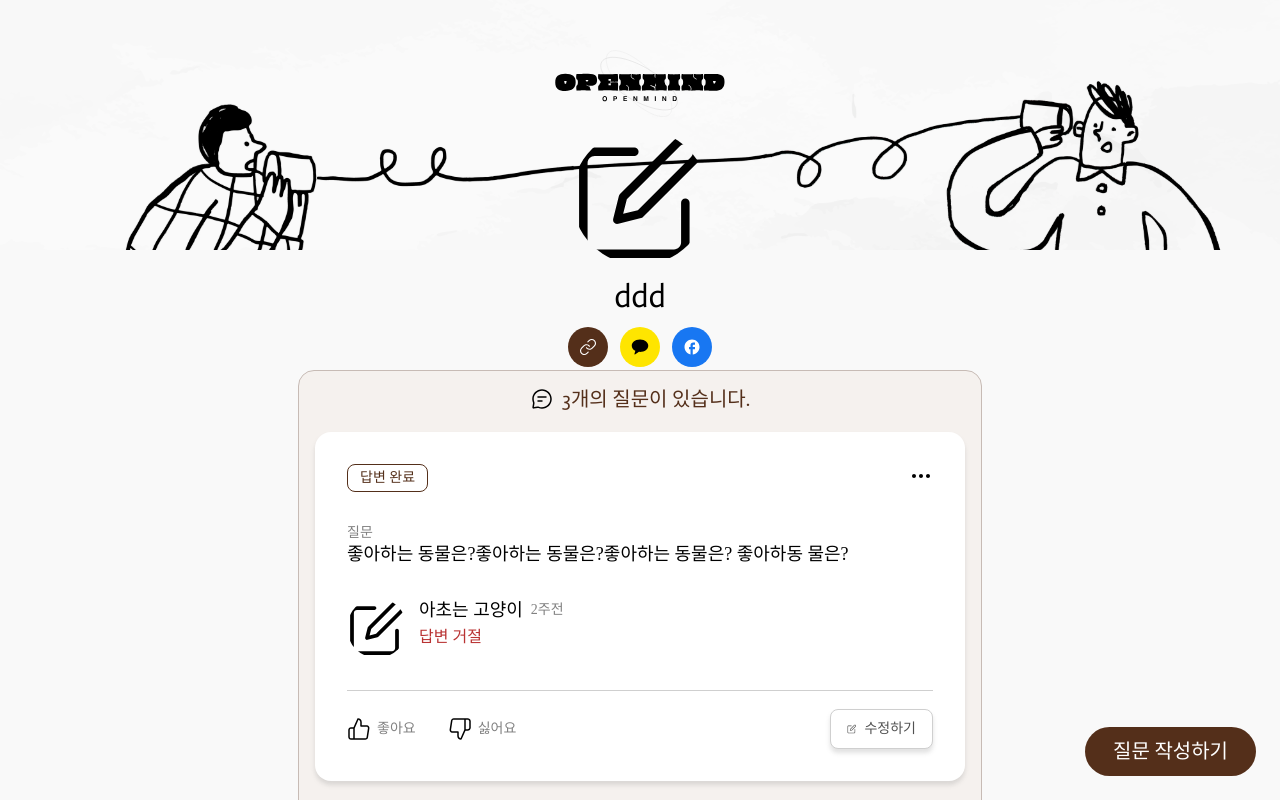
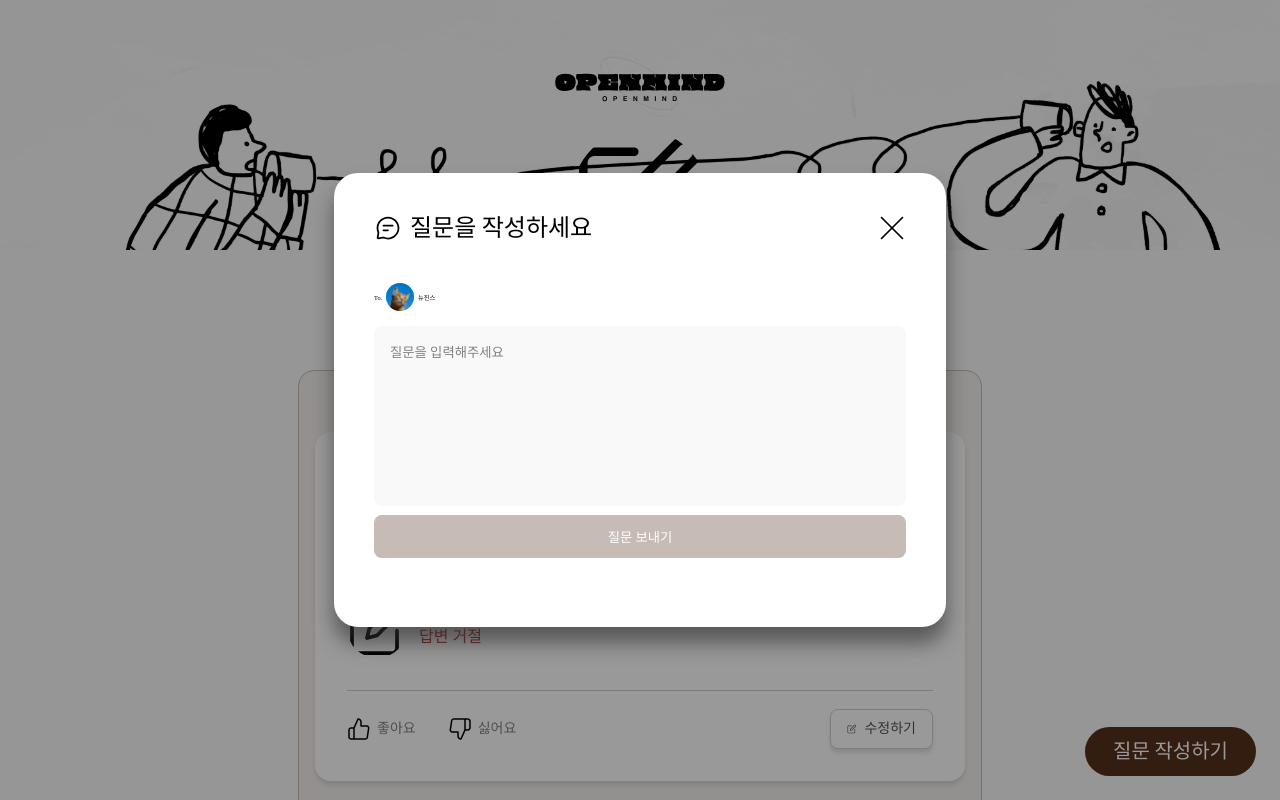
Before and after one commit to Ssong-Q/OpenMind, a React (Create React App) app: page /post/1 in a window 1280 px wide. Both pictures are taken after a click on the button "질문 작성하기". Shown: the top 800 px of the page. Built offline with nearby package versions, Linux system fonts and the light colour scheme; a web font is replaced by a local one.

Commit message:
feat: QuestionModal 기능 구현

```diff
--- a/src/api/api.js
+++ b/src/api/api.js
@@ -25,3 +25,19 @@ export async function postSubjects(formData) {
   const body = await response.json();
   return body;
 }
+
+export async function postSubjectsQuestion(id, formData) {
+  const response = await fetch(`${BASE_URL}/subjects/${id}/questions/`, {
+    method: 'POST',
+    headers: {
+      'Content-Type': 'application/json',
+    },
+    body: formData,
+  });
+  if (!response.ok) {
+    throw new Error('질문 생성에 실패하였습니다');
+  }
+  const body = await response.json();
+  console.log(body);
+  return body;
+}
--- a/src/components/common/InputTextArea/InputTextArea.jsx
+++ b/src/components/common/InputTextArea/InputTextArea.jsx
@@ -1,23 +1,25 @@
 import { useState } from 'react';
 import * as Styled from './StyleInputTextArea.js';
 
-const InputTextArea = () => {
-  const [isFocused, setIsFocused] = useState('false');
+const InputTextArea = ({ value, onChange }) => {
+  const [focused, setFocused] = useState('false');
 
   const handleInputFocus = () => {
-    setIsFocused('true');
+    setFocused('true');
   };
 
   const handleInputBlur = () => {
-    setIsFocused('false');
+    setFocused('false');
   };
 
   return (
     <Styled.InputTextArea
-      isFocused={isFocused}
+      $focused={focused}
       onFocus={handleInputFocus}
       onBlur={handleInputBlur}
-      placeholder="이름을 입력하세요"
+      placeholder="질문을 입력해주세요"
+      onChange={onChange}
+      value={value}
     />
   );
 };
--- a/src/components/common/InputTextArea/StyleInputTextArea.js
+++ b/src/components/common/InputTextArea/StyleInputTextArea.js
@@ -1,12 +1,12 @@
 import styled from 'styled-components';
 
 export const InputTextArea = styled.textarea`
-  width: 336px;
-  height: 140px;
+  width: 100%;
+  height: 100%;
   resize : none;
   padding: 16px;
   background-color: var(--gray20);
-  outline-color : ${({ isFocused }) => (isFocused === 'true') && 'border: 1px solid var(--brown40)'};
+  outline-color : ${(props) => (props.$focused === 'true') && 'border: 1px solid var(--brown40)'};
   border : none;
   border-radius: 8px;
 
--- /dev/null
+++ b/src/components/common/ModalQuestionTItle/ModalQuestionTItle.jsx
@@ -0,0 +1,19 @@
+import { ReactComponent as Message} from 'assets/icon/messages.svg';
+import { ReactComponent as CloseButton} from 'assets/icon/close.svg';
+import * as Styled from './StyleModalQuestionTitle';
+
+const ModalQuestionTitle = ({onClick}) => {
+  return (
+    <>
+      <Styled.TitleBox>
+        <Styled.Title>
+          <Message width={28} height={28} fill={'var(--gray60)'}/>
+          질문을 작성하세요
+        </Styled.Title>
+        <CloseButton width={28} height={28} fill={'var(--gray60)'} onClick={onClick}/>
+      </Styled.TitleBox>
+    </>
+  )
+}
+
+export default ModalQuestionTitle;
--- /dev/null
+++ b/src/components/common/ModalQuestionTItle/StyleModalQuestionTitle.js
@@ -0,0 +1,20 @@
+import { styled } from "styled-components";
+
+export const TitleBox = styled.div`
+  display: flex;
+  justify-content: space-between;
+  align-items: center;
+`
+export const Title = styled(TitleBox)`
+  gap : 8px;
+  color: var(--gray60);
+  font-family: Actor;
+  font-size: 2.4rem;
+  font-weight: 400;
+  line-height: 30px;
+
+  @media (max-width:767px){
+    font-size : 2rem;
+    line-height: 25px;
+  }
+`
--- a/src/components/containers/Modal/Modal.js
+++ b/src/components/containers/Modal/Modal.js
@@ -1,3 +1,4 @@
+import { ButtonBox } from 'components/common/ButtonBox/StyleButtonBox';
 import styled, { keyframes } from 'styled-components';
 import closeBtnImg from 'assets/icon/close.svg';
 import spinnerImg from 'assets/spinner.png';
@@ -47,3 +48,54 @@ export const Spinner = styled.div`
   background-repeat: no-repeat;
   background-position: center;
 `;
+
+export const Container = styled.div`
+  display : flex;
+  flex-direction : column;
+  z-index: 9999;
+  position: absolute;
+  top: 50%;
+  left: 50%;
+  width : 612px;
+  height: 454px;
+  transform: translate(-50%, -50%);
+  padding : 40px 40px 70px;
+  background-color: var(--gray10);
+  border-radius: 24px;
+  box-shadow: var(--shadow-3pt);
+
+  @media (max-width: 767px) {
+    padding : 22.5px 24px 24px;
+    width: 327px;
+    height: 568px;
+  }
+`;
+
+export const User = styled.div`
+  display : flex;
+  align-items : center;
+  gap : 4px;
+  margin-top: 40px;
+  margin-bottom : 15px;
+
+  img{
+    width : 28px;
+    height : 28px;
+  }
+`
+
+export const Form = styled.form`
+  height : 180px;
+
+  @media (max-width: 767px) {
+    height: 358px;
+  }
+`
+
+export const Button = styled(ButtonBox)`
+  margin-top: 8px;
+  width : 100%;
+  border : none;
+  color : #fff;
+  background-color: ${(props) => props.$active ? `var(--brown40)` : `var(--brown30)`};
+`
--- /dev/null
+++ b/src/components/containers/Modal/WriteQuestionModal.jsx
@@ -0,0 +1,69 @@
+import { useState } from 'react';
+import ModalPortal from 'Portal';
+import { InputTextArea, ModalQuestionTitle } from 'components';
+import { postSubjectsQuestion } from 'api/api';
+import { StyledGlobal } from 'style/StyleGlobal';
+import * as Style from './Modal';
+import randomImg from 'assets/profile-image.svg';
+
+const WriteQuestionModal = ({ onClose, name = '뉴진스', id = 80 }) => {
+  const [value, setValue] = useState('');
+  const [active, setActive] = useState(false);
+
+  const handleClose = () => {
+    onClose(false);
+  };
+
+  const handleSubmit = async (e) => {
+    e.preventDefault;
+    const formData = JSON.stringify({ content: `${value}` });
+    const response = await postSubjectsQuestion(id, formData);
+    console.log(response)
+    /*try{
+      const{subjectId, content} = response;
+      getCreateForm(subjectId, content);
+    }catch(error){
+      setActive(true)imageSource={randomImg},
+    }*/
+  };
+
+  const handleInputChange = (e) => {
+    const inputValue = e.target.value;
+    setValue(inputValue);
+    setActive(inputValue.trim() !== '');
+  };
+
+  const handleButtonClick = (e) => {
+    e.preventDefault;
+  };
+
+  return (
+    <>
+      <StyledGlobal />
+      <ModalPortal>
+        <Style.ModalBackground onClick={handleClose} />
+        <Style.Container>
+          <ModalQuestionTitle onClick={handleClose} />
+          <Style.User>
+            <span>To.</span>
+            <img src={randomImg} />
+            <span>{name}</span>
+          </Style.User>
+          <Style.Form onSubmit={handleSubmit}>
+            <InputTextArea onChange={handleInputChange} value={value} />
+            <Style.Button
+              type="submit"
+              onClick={handleButtonClick}
+              disabled={!active}
+              $active={active}
+            >
+              질문 보내기
+            </Style.Button>
+          </Style.Form>
+        </Style.Container>
+      </ModalPortal>
+    </>
+  );
+};
+
+export default WriteQuestionModal;
--- a/src/components/index.js
+++ b/src/components/index.js
@@ -13,6 +13,7 @@ export { default as ThumbsDownButton } from './common/ReactionButton/ThumbsDownD
 export { default as ThumbsUpButton } from './common/ReactionButton/ThumbsUpButton';
 export { default as QuestionBox } from './common/QuestionBox/QuestionBox';
 export { default as Pagination } from './common/PageButton/Pagination';
+export { default as ModalQuestionTitle } from './common/ModalQuestionTItle/ModalQuestionTItle';
 export { default as DropDown } from './containers/DropDown/DropDown';
 export { default as NavBar } from './containers/NavBar/NavBar';
 export { default as UserCard } from './containers/UserCard/UserCard';
@@ -22,3 +23,4 @@ export { default as FeedCard } from './containers/FeedCard/FeedCard';
 export { default as QuestionList } from './containers/QuestionList/QuestionList';
 export { default as PostHeader } from './containers/PostHeader/PostHeader';
 export { default as ModalLoading } from './containers/Modal/ModalLoading';
+export { default as WriteQuestionModal} from './containers/Modal/WriteQuestionModal';
--- a/src/pages/AnswerFeedPage.jsx
+++ b/src/pages/AnswerFeedPage.jsx
@@ -11,7 +11,7 @@ const AnswerFeedPage = () => {
         <Styled.ButtonContainer>
           <Styled.DeleteButton>삭제하기</Styled.DeleteButton>
         </Styled.ButtonContainer>
-        <Styled.CardContiner>
+        <Styled.CardContainer>
           <Styled.CountContainer>
             <Styled.CountIcon src={messages} />
             <Styled.CountContent>3개의 질문이 있습니다.</Styled.CountContent>
@@ -19,7 +19,7 @@ const AnswerFeedPage = () => {
           <FeedCard />
           <FeedCard />
           <FeedCard />
-        </Styled.CardContiner>
+        </Styled.CardContainer>
       </Styled.MainContainer>
     </>
   );
--- a/src/pages/QuestionFeedPage.jsx
+++ b/src/pages/QuestionFeedPage.jsx
@@ -1,21 +1,24 @@
 import { useState } from 'react';
-import { PostHeader, FeedCard } from 'components';
+import { PostHeader, FeedCard, WriteQuestionModal } from 'components';
 import messages from 'assets/icon/messages.svg';
 import LogoImg from 'assets/icon/edit.svg';
 import * as Styled from './StyleFeedPage';
 
 const QuestionFeedPage = () => {
+  const [visible, setVisible] = useState(false);
+
   //complete인 경우: 답변완료 배지, content띄어줌/ refuse인 경우: 답변완료 배지, 답변 거절 문구/incomplete: 미답변 배지, content 빈 칸
   const [isDone, setIsDone] = useState('complete'); //refuse, complete, incomplete
   //추후 api통신 이후, 아래의 함수 변경
   const handleWriteQuestion = () => {
     setIsDone('refuse');
+    setVisible(true);
   };
   return (
     <>
       <PostHeader src={LogoImg} name={'ddd'} />
       <Styled.MainContainer>
-        <Styled.CardContiner>
+        <Styled.CardContainer>
           <Styled.CountContainer>
             <Styled.CountIcon src={messages} />
             <Styled.CountContent>3개의 질문이 있습니다.</Styled.CountContent>
@@ -23,12 +26,13 @@ const QuestionFeedPage = () => {
           <FeedCard isDone={isDone} />
           <FeedCard isDone={isDone} />
           <FeedCard isDone={isDone} />
-        </Styled.CardContiner>
+        </Styled.CardContainer>
         {/* setIsDone 미사용 오류 해결을 위해 임으로 onClick함수 추가 */}
         <Styled.WriteButton onClick={handleWriteQuestion}>
           질문 작성하기
         </Styled.WriteButton>
       </Styled.MainContainer>
+      {visible && <WriteQuestionModal onClose={setVisible}/>}
     </>
   );
 };
--- a/src/pages/StyleFeedPage.js
+++ b/src/pages/StyleFeedPage.js
@@ -30,7 +30,7 @@ export const DeleteButton = styled.button`
   line-height: 25px;
 `;
 
-export const CardContiner = styled.div`
+export const CardContainer = styled.div`
   display: flex;
   flex-direction: column;
   gap: 20px;
```
